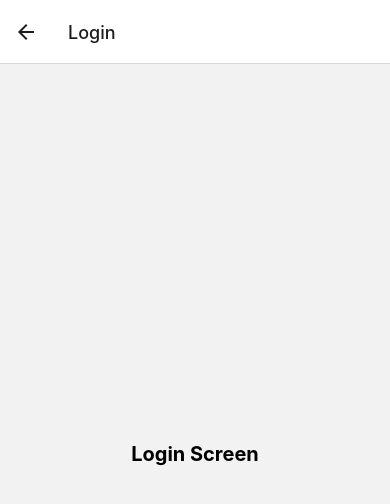
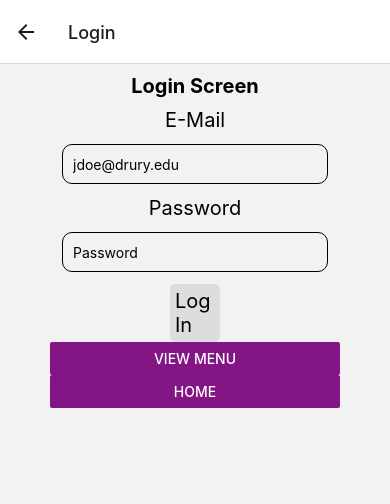
Before and after one commit to RivetingTunic22/SoftwareEngineeringProject, a React Native app: screen /Login in a window 390 px wide. Shown: the top 504 px of the page. Built offline with nearby package versions, Linux system fonts and the light colour scheme.

Commit message:
Touched up some things, made LogIn Page, NEEDS MORE CSS WORK

```diff
--- a/app.json
+++ b/app.json
@@ -4,7 +4,7 @@
     "slug": "DiningHallApp",
     "version": "1.0.0",
     "orientation": "portrait",
-    "icon": "./assets/icon.png",
+    "icon": "./assets/logo.png",
     "userInterfaceStyle": "light",
     "splash": {
       "image": "./assets/splash.png",
--- a/package.json
+++ b/package.json
@@ -15,8 +15,8 @@
     "expo-status-bar": "~1.12.1",
     "react": "18.2.0",
     "react-native": "0.74.5",
-    "react-native-screens": "3.31.1",
-    "react-native-safe-area-context": "4.10.5"
+    "react-native-safe-area-context": "4.10.5",
+    "react-native-screens": "3.31.1"
   },
   "devDependencies": {
     "@babel/core": "^7.20.0"
--- a/screens/LoginScreen.js
+++ b/screens/LoginScreen.js
@@ -1,22 +1,78 @@
-import React from 'react';
-import { View, Text, StyleSheet } from 'react-native';
+import React, { useState } from 'react';
+import { View, Text, Button, TextInput, StyleSheet, Pressable, Image} from 'react-native';
 
-export default function LoginScreen() {
+export default function LoginScreen({ navigation }) {
+const [email, setEmail] = useState()
+const [pass, setPass] = useState()
   return (
-    <View style={styles.container}>
+    <View style={styles.container} >
       <Text style={styles.text}>Login Screen</Text>
+      <View>
+        <Text style={styles.subText}>E-Mail</Text>
+        <TextInput
+        style={styles.input}
+        placeholder='jdoe@drury.edu'
+        onChangeText={setEmail}
+        value={email}
+        />
+        <Text style={styles.subText}>Password</Text>
+        <TextInput
+        style={styles.input}
+        placeholder='Password'
+        onChangeText={setPass}
+        value={pass}
+        />
+        <Pressable
+        style={styles.button}
+        onPress={() => navigation.navigate('Menu')}>
+          <Text style={styles.subText}>Log In</Text>
+        </Pressable>
+      </View>
+      <View style={styles.buttonContainer}>
+        <Button
+          title="View Menu"
+          onPress={() => navigation.navigate('Menu')}
+          color="#841584"
+        />
+        <Button
+          title="Home"
+          onPress={() => navigation.navigate('Landing')}
+          color="#841584"
+        />
+      </View>
     </View>
   );
 }
 
 const styles = StyleSheet.create({
   container: {
-    flex: 1,
+    //flex: 1,
     justifyContent: 'center',
-    alignItems: 'center',
+    //alignItems: 'center',
+    marginHorizontal: 50,
   },
   text: {
     fontSize: 20,
     fontWeight: 'bold',
+    alignSelf: 'center',
+    padding: 10,
+  },
+  subText: {
+    fontSize: 20,
+    alignSelf: 'center',
+  },
+  input: {
+    height: 40,
+    margin: 12,
+    borderRadius:10,
+    borderWidth: 1,
+    padding: 10,
+  },
+  button: {
+    alignItems: 'center',
+    backgroundColor: '#DDDDDD',
+    padding: 5,
+    marginHorizontal: 120,
+    borderRadius: 5,
   },
 });
--- a/screens/MenuScreen.js
+++ b/screens/MenuScreen.js
@@ -1,10 +1,22 @@
 import React from 'react';
-import { View, Text, StyleSheet } from 'react-native';
+import { View, Text, Button, StyleSheet, Image } from 'react-native';
 
-export default function MenuScreen() {
+export default function MenuScreen({ navigation }) {
   return (
     <View style={styles.container}>
       <Text style={styles.text}>Menu Screen</Text>
+      <View style={styles.buttonContainer}>
+        <Button
+          title="Sign Out"
+          onPress={() => navigation.navigate('Login')}
+          color="#841584"
+        />
+        <Button
+          title="Home"
+          onPress={() => navigation.navigate('Landing')}
+          color="#841584"
+        />
+      </View>
     </View>
   );
 }
```
Also changed, not shown: 2 other files (tests, documents, lock files or other folders).
